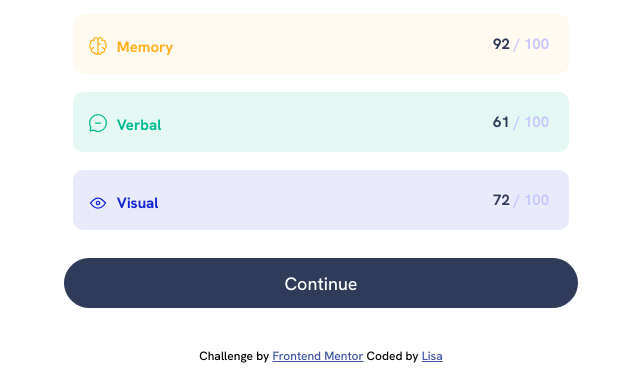
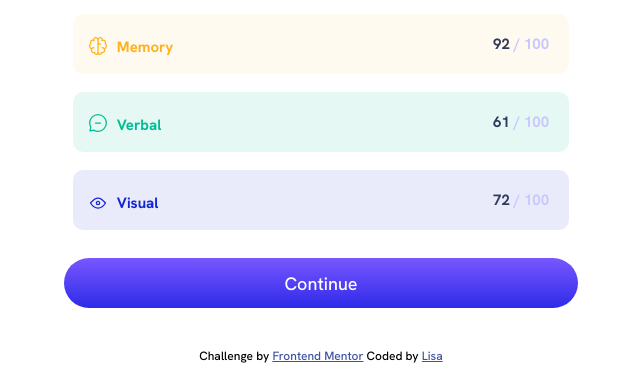
Before and after one commit to CrypticMango/results-summary-component, a plain HTML site: page index.html in a window 1280 px wide. In both pictures the pointer is over the button "Continue". Shown: the part 479-851 px from the top of the page, without its empty margins (319-959 px from the left). Drawn offline with Linux system fonts and the light colour scheme.

Commit message:
added hover state to button

```diff
--- a/style.css
+++ b/style.css
@@ -61,6 +61,12 @@ button {
     border: 1px solid var(--dark-gray-blue);
     border-radius: 50px;
     font-family: 'Hanken Grotesk', sans-serif;
+}
+
+button:hover {
+    background-image: linear-gradient(to top,hsl(241, 81%, 54%),hsl(252, 100%, 67%));
+    border: 0px;
+    cursor: pointer;
 }
 
 .top-section {
```
